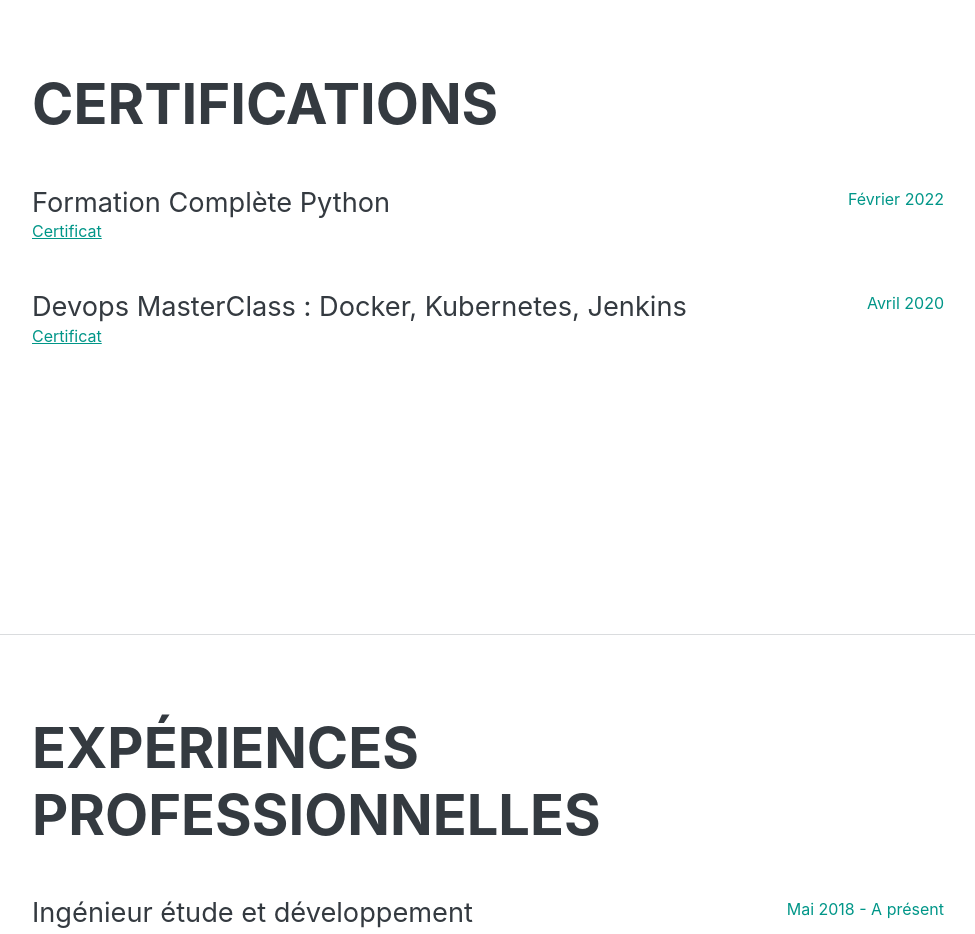
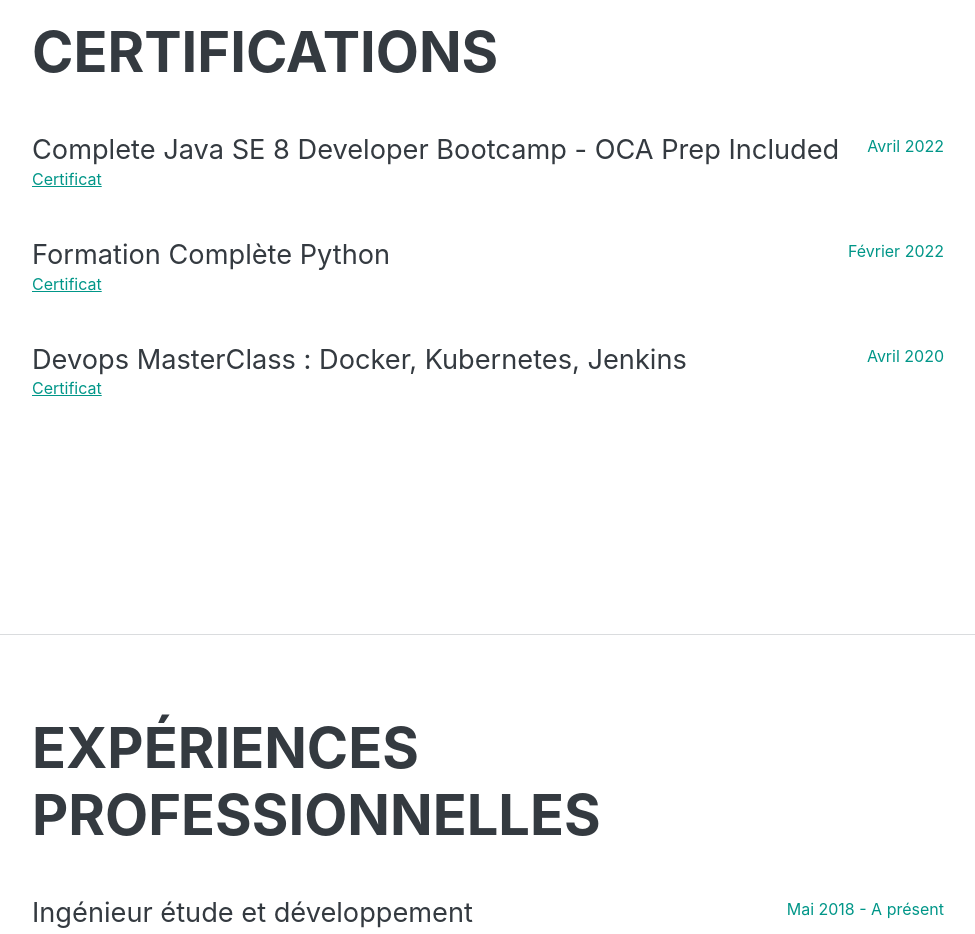
Before and after one commit to m-aristide/m-aristide.github.io, a plain HTML site: page index.html in a window 1280 px wide. Shown: the part 4320-5254 px from the top of the page, without its empty margins (288-1263 px from the left). Drawn offline with nearby package versions, Linux system fonts and the light colour scheme; a web font is replaced by a local one.

Commit message:
Complete Java SE 8 Developer Bootcamp - OCA Prep Included

```diff
--- a/index.html
+++ b/index.html
@@ -222,6 +222,14 @@
         <h2 class="mb-5">Certifications</h2>
         <div class="d-flex flex-column flex-md-row justify-content-between mb-5">
           <div class="flex-grow-1">
+            <h3 class="mb-0">Complete Java SE 8 Developer Bootcamp - OCA Prep Included</h3>
+            <div> <a target="_blank"
+                href="https://www.udemy.com/certificate/UC-7e3b4167-a768-4bd7-acf7-40fe3e00c929/">Certificat</a> </div>
+          </div>
+          <div class="flex-shrink-0"><span class="text-primary">Avril 2022</span></div>
+        </div>
+        <div class="d-flex flex-column flex-md-row justify-content-between mb-5">
+          <div class="flex-grow-1">
             <h3 class="mb-0">Formation Complète Python</h3>
             <div> <a target="_blank"
                 href="https://www.udemy.com/certificate/UC-f93f1416-076a-489c-8b70-c1aa8c889472/">Certificat</a> </div>
```
Also changed, not shown: 1 other file.
